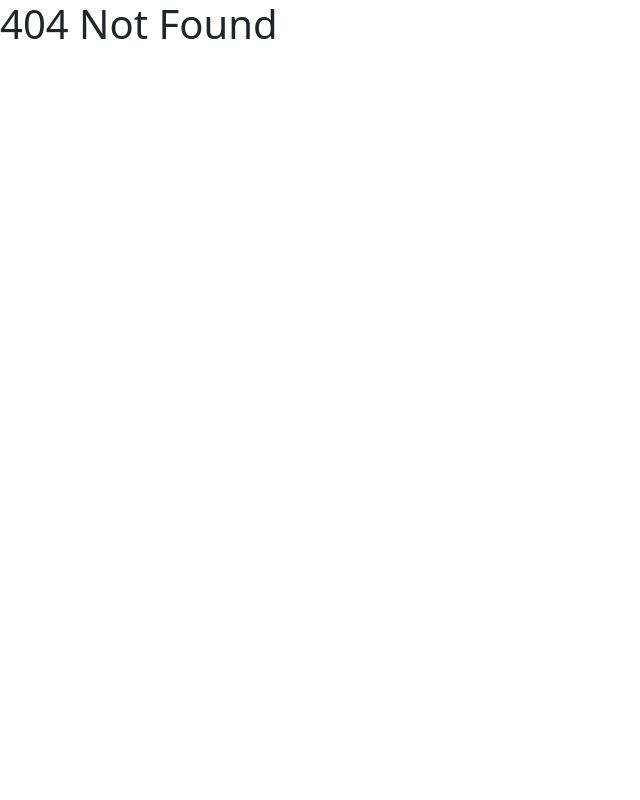
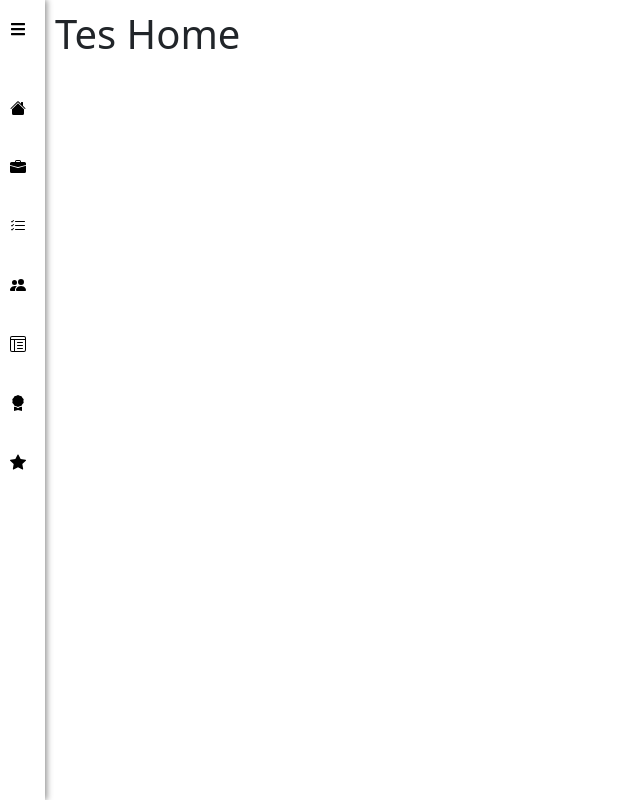
Before and after one commit to Capstone-Project-19-LMS/React, a React (Create React App) app: page /dashboard in a window 1280 px wide. Before the commit this address had no page. Shown: the whole page, without its empty margins (0-640 px from the left). Built offline with nearby package versions, Linux system fonts and the light colour scheme.

Commit message:
fix sidebar

```diff
--- a/package.json
+++ b/package.json
@@ -7,6 +7,7 @@
     "@testing-library/react": "^13.4.0",
     "@testing-library/user-event": "^13.5.0",
     "bootstrap": "^5.2.2",
+    "framer-motion": "^7.6.15",
     "rating-star": "^1.1.0",
     "react": "^18.2.0",
     "react-bootstrap": "^2.6.0",
@@ -14,6 +15,7 @@
     "react-icons": "^4.6.0",
     "react-router-dom": "^6.4.3",
     "react-scripts": "5.0.1",
+    "sass": "^1.49.0",
     "web-vitals": "^2.1.4"
   },
   "scripts": {
--- a/src/component/Sidebar/Sidebar.css
+++ b/src/component/Sidebar/Sidebar.css
@@ -1,143 +1,98 @@
-@import url("https://fonts.googleapis.com/css2?family=Work+Sans&display=swap");
-@import url('https://fonts.googleapis.com/css2?family=Work+Sans:wght@700&display=swap');
-/* Toggle Styles */
-
-#wrapper {
-  padding-left: 0;
-  -webkit-transition: all 0.5s ease;
-  -moz-transition: all 0.5s ease;
-  -o-transition: all 0.5s ease;
-  transition: all 0.5s ease;
+* {
+    margin: 0;
+    padding: 0;
+    box-sizing: border-box;
   }
 
-#wrapper.toggled {
-  padding-left: 250px;
+  .main-container {
+    display: flex;
+  }
+  main {
+    padding: 10px;
   }
 
-#sidebar-wrapper {
-  z-index: 1000;
-  position: fixed;
-  left: 250px;
-  width: 0;
-  height: 100%;
-  margin-left: -250px;
-  overflow-y: auto;
-  background: #fff;
-  -webkit-transition: all 0.5s ease;
-  -moz-transition: all 0.5s ease;
-  -o-transition: all 0.5s ease;
-  transition: all 0.5s ease;
+  .title {
+    font-size: 3rem;
+    display: grid;
+    place-items: center;
   }
 
-#wrapper.toggled #sidebar-wrapper {
-  width: 250px;
+  /* Sidebar */
+  .sidebar {
+    background: rgb(255, 255, 255);
+    color: rgb(0, 0, 0);
+    height: 100vh;
+    overflow-y: auto;
+    box-shadow: 2px 0px 6px 0px rgba(0,0,0,0.42);
+
   }
 
-#page-content-wrapper {
-  width: 100%;
-  position: absolute;
-  padding: 15px;
+  .top_section {
+    display: flex;
+    align-items: center;
+    justify-content: space-between;
+    padding: 15px 10px;
+  }
+  .logo {
+    font-size: 18px;
+    line-height: 0;
+  }
+  .bars {
+    width: 30px;
+  }
+  .hide {
+    display: none;
   }
 
-#wrapper.toggled #page-content-wrapper {
-  position: absolute;
-  margin-right: -250px;
+
+  .routes {
+    margin-top: 15px;
+    display: flex;
+    flex-direction: column;
+    gap: 5px;
+  }
+  .link {
+    display: flex;
+    color: rgb(0, 0, 0);
+    gap: 20px;
+    margin-top: 20px;
+    padding: 5px 10px;
+    border-right: 4px solid transparent;
+    text-decoration: none;
+    transition: 0.2s cubic-bezier(0.6, -0.28, 0.735, 0.045);
+  }
+  .link:hover {
+    border-right: 4px solid rgb(0, 0, 0);
+    background: rgb(245,213,0);
+    transition: 0.2s cubic-bezier(0.6, -0.28, 0.735, 0.045);
+  }
+  .active {
+    border-right: 4px solid rgb(0, 0, 0);
+    background: rgb(245,213,0);
+  }
+  .link_text {
+    white-space: nowrap;
+    font-size: 15px;
   }
 
-/* Sidebar Styles */
+  .menu {
+    display: flex;
+    color: rgb(0, 0, 0);
 
-.sidebar {
-    font-family: "Work Sans", sans-serif;;
+    padding: 5px 10px;
+    border-right: 4px solid transparent;
+    transition: 0.2s cubic-bezier(0.6, -0.28, 0.735, 0.045);
+    justify-content: space-between;
   }
-
-.sidebar-nav {
-  position: absolute;
-  top: 0;
-  width: 250px;
-  margin: 0;
-  padding: 0;
-  list-style: none;
+  .menu_item {
+    display: flex;
+    gap: 10px;
   }
-
-.sidebar-nav li {
-  text-indent: 20px;
-  line-height: 40px;
+  .menu_container {
+    display: flex;
+    flex-direction: column;
   }
-
-.sidebar-nav li .nav-link {
-  display: block;
-  text-decoration: none;
-  color: #999999;
+  .menu_container .link {
+    padding-left: 20px;
+    border-bottom: #fff 0.5px solid;
   }
-
-.sidebar-nav li .nav-link:hover {
-  text-decoration: none;
-  color: #fff !important;
-  width: 200px;
-  height: 40px;
-  background: #2b2b29;
-  border-radius: 4px;
-}
-
-.sidebar-nav li .nav-link:active,
-.sidebar-nav li .nav-link:focus {
-  text-decoration: none;
-  color: #fff !important;
-  width: 200px;
-  height: 40px;
-  background: #f5d500;
-  border-radius: 4px;
-}
-
-.sidebar-nav > .sidebar-brand {
-  height: 65px;
-  font-size: 18px;
-  line-height: 60px;
-}
-
-.sidebar-nav > .sidebar-brand .nav-link {
-  color: #999999;
-}
-
-.sidebar-nav > .sidebar-brand .nav-link:hover {
-  color: #fff;
-  background: none;
-}
-
-/* .content {
-  font-family: "Work Sans", sans-serif;;
-  margin-left: 260px;
-  width: 1120px;
-  position: absolute;
-  display:inline-block
-} */
-
-@media (min-width: 768px) {
-  #wrapper {
-    padding-left: 250px;
-  }
-
-  #wrapper.toggled {
-    padding-left: 0;
-  }
-
-  #sidebar-wrapper {
-    width: 250px;
-    background-color: #fff;
-    box-shadow: 2px -2px 12px rgba(0, 0, 0, 0.1);
-  }
-
-  #wrapper.toggled #sidebar-wrapper {
-    width: 0;
-  }
-
-  /* #page-content-wrapper {
-    padding: 20px;
-    position: relative;
-  }
-
-  #wrapper.toggled #page-content-wrapper {
-    position: relative;
-    margin-right: 0;
-  } */
-}
--- a/src/component/Sidebar/Sidebar.js
+++ b/src/component/Sidebar/Sidebar.js
@@ -1,89 +1,131 @@
-import React from "react";
-import { Link } from "react-router-dom";
-import { BsFillDoorOpenFill } from "react-icons/bs";
-import logo from "../../assets/img/logo.png";
-import gencer from "../../assets/img/gencer.png";
-import "./Sidebar.css";
+import { NavLink } from "react-router-dom";
+import { FaBars} from "react-icons/fa";
+import { useState } from "react";
+import { AnimatePresence, motion } from "framer-motion";
+import SidebarMenu from "./SidebarMenu";
+import "./sidebar.css"
+import logo from "../../assets/img/Group 4862.png"
+import {routes} from "../../data/SidebarItem"
 
-const Sidebar = () => {
+
+
+const SideBar = ({ children }) => {
+  const [isOpen, setIsOpen] = useState(false);
+  const toggle = () => setIsOpen(!isOpen);
+  const inputAnimation = {
+    hidden: {
+      width: 0,
+      padding: 0,
+      transition: {
+        duration: 0.2,
+      },
+    },
+    show: {
+      width: "140px",
+      padding: "5px 15px",
+      transition: {
+        duration: 0.2,
+      },
+    },
+  };
+
+  const showAnimation = {
+    hidden: {
+      width: 0,
+      opacity: 0,
+      transition: {
+        duration: 0.5,
+      },
+    },
+    show: {
+      opacity: 1,
+      width: "auto",
+      transition: {
+        duration: 0.5,
+      },
+    },
+  };
+
   return (
-    <div>
-      <div className="sidebar d-flex" id="wrapper">
-        {/* <!-- Sidebar --> */}
-        <div id="sidebar-wrapper">
-          <ul className="sidebar-nav">
-            <Link className="sidebar-brand ms-3" to="#">
-              <span>
-                <img src={logo} className="logo" />
-              </span>
-              <span>
-                <img src={gencer} className="gencer" />
-              </span>
-            </Link>
-            <li className="nav-item">
-              <Link to="/dashboard" className="nav-link text-black ms-3 my-4">
-                Dashboard
-              </Link>
-            </li>
-            <li className="nav-item">
-              <Link to="/kursus" className="nav-link text-black ms-3 my-4">
-                Kursus
-              </Link>
-            </li>
-            <li className="nav-item">
-              <Link to="/materi" className="nav-link text-black ms-3 my-4">
-                Materi
-              </Link>
-            </li>
-            <li className="nav-item">
-              <Link to="/mentee" className="nav-link text-black ms-3 my-4">
-                Mentee
-              </Link>
-            </li>
-            <li className="nav-item">
-              <Link to="/tugas" className="nav-link text-black ms-3 my-4">
-                Tugas
-              </Link>
-            </li>
-            <li className="nav-item">
-              <Link to="/review" className="nav-link text-black ms-3 my-4">
-                Review
-              </Link>
-            </li>
-            <li className="nav-item">
-              <Link to="quiz" className="nav-link text-black ms-3 mt-4 mb-5">
-                Quiz
-              </Link>
-            </li>
-            <li className="nav-item">
-              <button
-                type="button"
-                className="btn btn-outline-danger ms-3 px-5"
-              >
-                <BsFillDoorOpenFill />
-                <span className="ms-3 fw-bold">Keluar</span>
-              </button>
-            </li>
-          </ul>
-        </div>
-      </div>
-      {/* <!-- /#sidebar-wrapper --> */}
+    <>
+      <div className="main-container">
+        <motion.div
+          animate={{
+            width: isOpen ? "200px" : "45px",
 
-      {/* <!-- Page Content -->
-      <div id="page-content-wrapper ">
-        <div className="container-fluid">
-          <div className="row">
-            <div className="content">
-              <div className="heading"></div>
-              <h3 className="fw-bold text-center heading ms-4">
-                Sidebar
-              </h3>
+            transition: {
+              duration: 0.5,
+              type: "spring",
+              damping: 10,
+            },
+          }}
+          className={`sidebar `}
+        >
+          <div className="top_section">
+            <AnimatePresence>
+              {isOpen && (
+                <motion.h1
+                  variants={showAnimation}
+                  initial="hidden"
+                  animate="show"
+                  exit="hidden"
+                  className="logo"
+                >
+                  <img className="logo" src={logo} alt="" />
+
+                </motion.h1>
+              )}
+            </AnimatePresence>
+
+            <div className="bars">
+              <FaBars onClick={toggle} />
             </div>
           </div>
-        </div>
-      </div> */}
-    </div>
+
+          <section className="routes">
+            {routes.map((route, index) => {
+              if (route.subRoutes) {
+                return (
+                  <SidebarMenu
+                    setIsOpen={setIsOpen}
+                    route={route}
+                    showAnimation={showAnimation}
+                    isOpen={isOpen}
+                  />
+                );
+              }
+
+              return (
+                <NavLink
+                  to={route.path}
+                  key={index}
+                  className="link"
+                  activeClassName="active"
+                >
+                  <div className="icon">{route.icon}</div>
+                  <AnimatePresence>
+                    {isOpen && (
+                      <motion.div
+                        variants={showAnimation}
+                        initial="hidden"
+                        animate="show"
+                        exit="hidden"
+                        className="link_text"
+                      >
+                        {route.name}
+                      </motion.div>
+                    )}
+                  </AnimatePresence>
+                </NavLink>
+              );
+            })}
+          </section>
+        </motion.div>
+
+        <main>{children}</main>
+      </div>
+    </>
   );
 };
 
-export default Sidebar;
+export default SideBar;
--- /dev/null
+++ b/src/component/Sidebar/SidebarMenu.js
@@ -0,0 +1,107 @@
+import { AnimatePresence, motion } from "framer-motion";
+import React, { useState, useEffect } from "react";
+import { FaAngleDown } from "react-icons/fa";
+import { NavLink } from "react-router-dom";
+
+const menuAnimation = {
+  hidden: {
+    opacity: 0,
+    height: 0,
+    padding: 0,
+    transition: { duration: 0.3, when: "afterChildren" },
+  },
+  show: {
+    opacity: 1,
+    height: "auto",
+    transition: {
+      duration: 0.3,
+      when: "beforeChildren",
+    },
+  },
+};
+const menuItemAnimation = {
+  hidden: (i) => ({
+    padding: 0,
+    x: "-100%",
+    transition: {
+      duration: (i + 1) * 0.1,
+    },
+  }),
+  show: (i) => ({
+    x: 0,
+    transition: {
+      duration: (i + 1) * 0.1,
+    },
+  }),
+};
+
+const SidebarMenu = ({ route, showAnimation, isOpen, setIsOpen }) => {
+  const [isMenuOpen, setIsMenuOpen] = useState(false);
+  const toggleMenu = () => {
+    setIsMenuOpen(!isMenuOpen);
+    setIsOpen(true);
+  };
+
+  useEffect(() => {
+    if (!isOpen) {
+      setIsMenuOpen(false);
+    }
+  }, [isOpen]);
+  return (
+    <>
+      <div className="menu" onClick={toggleMenu}>
+        <div className="menu_item">
+          <div className="icon">{route.icon}</div>
+          <AnimatePresence>
+            {isOpen && (
+              <motion.div
+                variants={showAnimation}
+                initial="hidden"
+                animate="show"
+                exit="hidden"
+                className="link_text"
+              >
+                {route.name}
+              </motion.div>
+            )}
+          </AnimatePresence>
+        </div>
+        {isOpen && (
+          <motion.div
+            animate={
+              isMenuOpen
+                ? {
+                    rotate: -90,
+                  }
+                : { rotate: 0 }
+            }
+          >
+            <FaAngleDown />
+          </motion.div>
+        )}
+      </div>{" "}
+      <AnimatePresence>
+        {isMenuOpen && (
+          <motion.div
+            variants={menuAnimation}
+            initial="hidden"
+            animate="show"
+            exit="hidden"
+            className="menu_container"
+          >
+            {route.subRoutes.map((subRoute, i) => (
+              <motion.div variants={menuItemAnimation} key={i} custom={i}>
+                <NavLink to={subRoute.path} className="link">
+                  <div className="icon">{subRoute.icon}</div>
+                  <motion.div className="link_text">{subRoute.name}</motion.div>
+                </NavLink>
+              </motion.div>
+            ))}
+          </motion.div>
+        )}{" "}
+      </AnimatePresence>
+    </>
+  );
+};
+
+export default SidebarMenu;
--- a/src/component/Tes.js
+++ b/src/component/Tes.js
@@ -1,12 +1,15 @@
 import Footer from "./Footer/Footer"
 import Navbar from "./Navbar/Navbar"
+import SideBar from "./Sidebar/SideBar"
 
 function Tes() {
     return (
         <>
-        <Navbar />
+        <SideBar>
+
         <h1>Tes Home</h1>
-        <Footer />
+        </SideBar>
+
         </>
     )
 }
--- /dev/null
+++ b/src/data/SidebarItem.js
@@ -0,0 +1,45 @@
+import { BsFillBriefcaseFill,
+    BsListCheck,
+    BsPeopleFill,
+    BsLayoutTextWindowReverse,
+    BsFillAwardFill,
+    BsFillStarFill,
+    BsFillHouseFill } from "react-icons/bs";
+
+export const routes = [
+    {
+      path: "/",
+      name: "Dashboard",
+      icon: <BsFillHouseFill />,
+    },
+    {
+      path: "/dashboard/kursus",
+      name: "Kursus",
+      icon: <BsFillBriefcaseFill />,
+    },
+    {
+      path: "/dashboard/materi",
+      name: "Materi",
+      icon: <BsListCheck />,
+    },
+    {
+      path: "/dashboard/mantee",
+      name: "Mantee",
+      icon: <BsPeopleFill />,
+    },
+    {
+      path: "/dashboard/tugas",
+      name: "Tugas",
+      icon: <BsLayoutTextWindowReverse />,
+    },
+    {
+      path: "/dashboard/review",
+      name: "Review",
+      icon: <BsFillAwardFill />,
+    },
+    {
+      path: "/dashboard/quiz",
+      name: "Quiz",
+      icon: <BsFillStarFill />,
+    }
+  ]
--- a/src/routes/SetupRouters.js
+++ b/src/routes/SetupRouters.js
@@ -6,15 +6,18 @@ import Register from "../component/LoginRegister/Register";
 import Login from "../component/LoginRegister/Login";
 import LandingPage from "../pages/LandingPage";
 
+
 const SetupRouters = () => {
   return (
     <BrowserRouter>
       <Routes>
         <Route path="/" element={<LandingPage />} />
         <Route path="*" element={<NotFoundPage />} />
-
         <Route path="/Register" element={<Register />} />
         <Route path="/login" element={<Login />} />
+        <Route path="/dashboard" element={<Tes />}/>
+        <Route path="/dashboard/kursus" element={<Tes />}/>
+
       </Routes>
     </BrowserRouter>
   );
```
Also changed, not shown: src/pages/HomeAdmin.js (added, +23 -0 lines), src/assets/img/Group 4862.png (added), 1 other file (tests, documents, lock files or other folders). Lines whose indentation alone changed are shown as unchanged.
